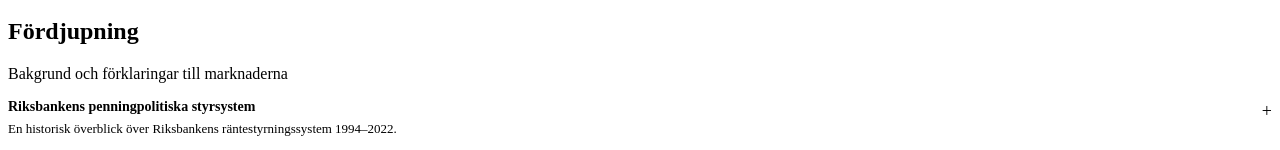
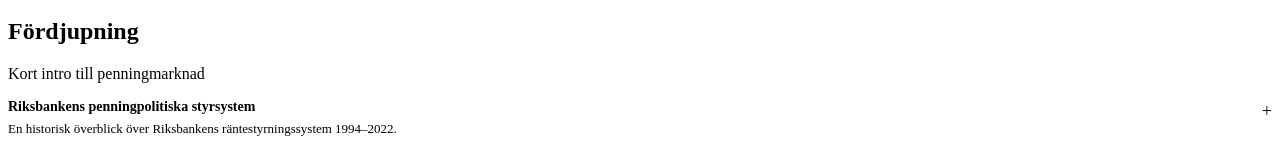
Before and after one commit to MaxxoRelaxxo/markets-data-hub, a React (Vite) app in the folder frontend/: page / in a window 1280 px wide. Both pictures are taken after a click on the button "Fördjupning". Shown: the part 229-379 px from the top of the page. Built offline with nearby package versions, Linux system fonts and the light colour scheme; the HTML template or start-up script is replaced by a standard one.

Commit message:
Added anmärkning

```diff
--- a/frontend/src/components/CertificateSection.jsx
+++ b/frontend/src/components/CertificateSection.jsx
@@ -85,7 +85,11 @@
           </BarChart>
         </ResponsiveContainer>
         <div className="chart-note">
-          Grafen omfattar ej återköp av riksbankscertifikat. <br />
+          Anmärkning: Grafen omfattar ej återköp av riksbankscertifikat, men kommer att tillgängliggöras så snart som möjligt.<br />
+          Observera att den räntefria inlåningen i dagsläget saknar penningpolitiskt syfte och är inte ett penningpolitiskt instrument.<br />
+          Den räntefria inlåningen påverkar dock antalet tillgängliga reserver eftersom pengarna placeras på ett räntefritt konto hos Riksbanken <br />
+          i syfte till att minska Riksbankens räntekostnader, vilket bidrar till en bättre intjäning för Riksbanken.<br />
+          <br />
           Källa: Riksbanken.
         </div>
 
--- a/frontend/src/components/LearningSection.jsx
+++ b/frontend/src/components/LearningSection.jsx
@@ -19,7 +19,7 @@
       <div className="section-header">
         <div className="section-accent" />
         <h2 className="section-title">Fördjupning</h2>
-        <p className="section-sub">Bakgrund och förklaringar till marknaderna</p>
+        <p className="section-sub">Kort intro till penningmarknad</p>
       </div>
 
       <div style={{ display: "flex", flexDirection: "column", gap: 12, marginBottom: 32 }}>
```
